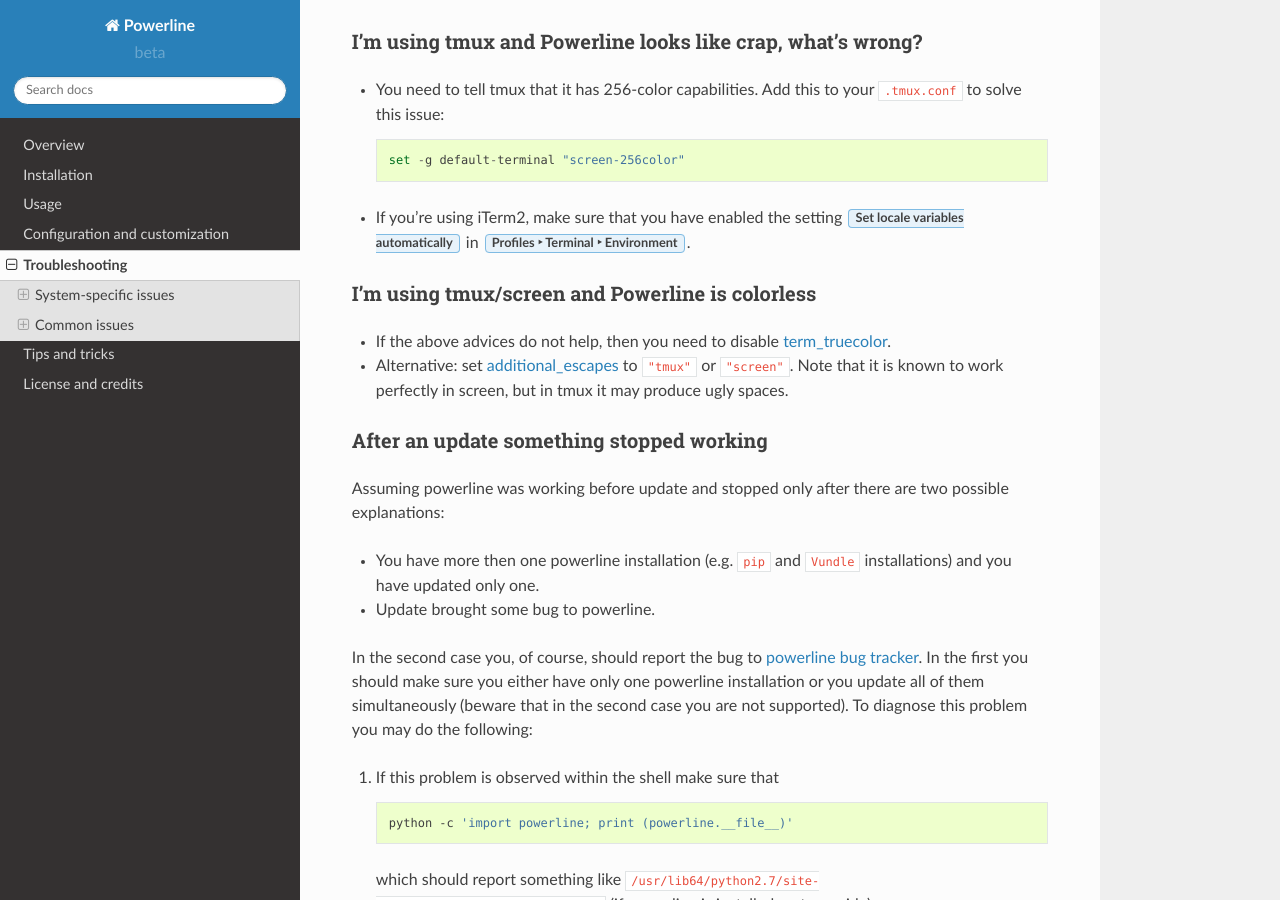
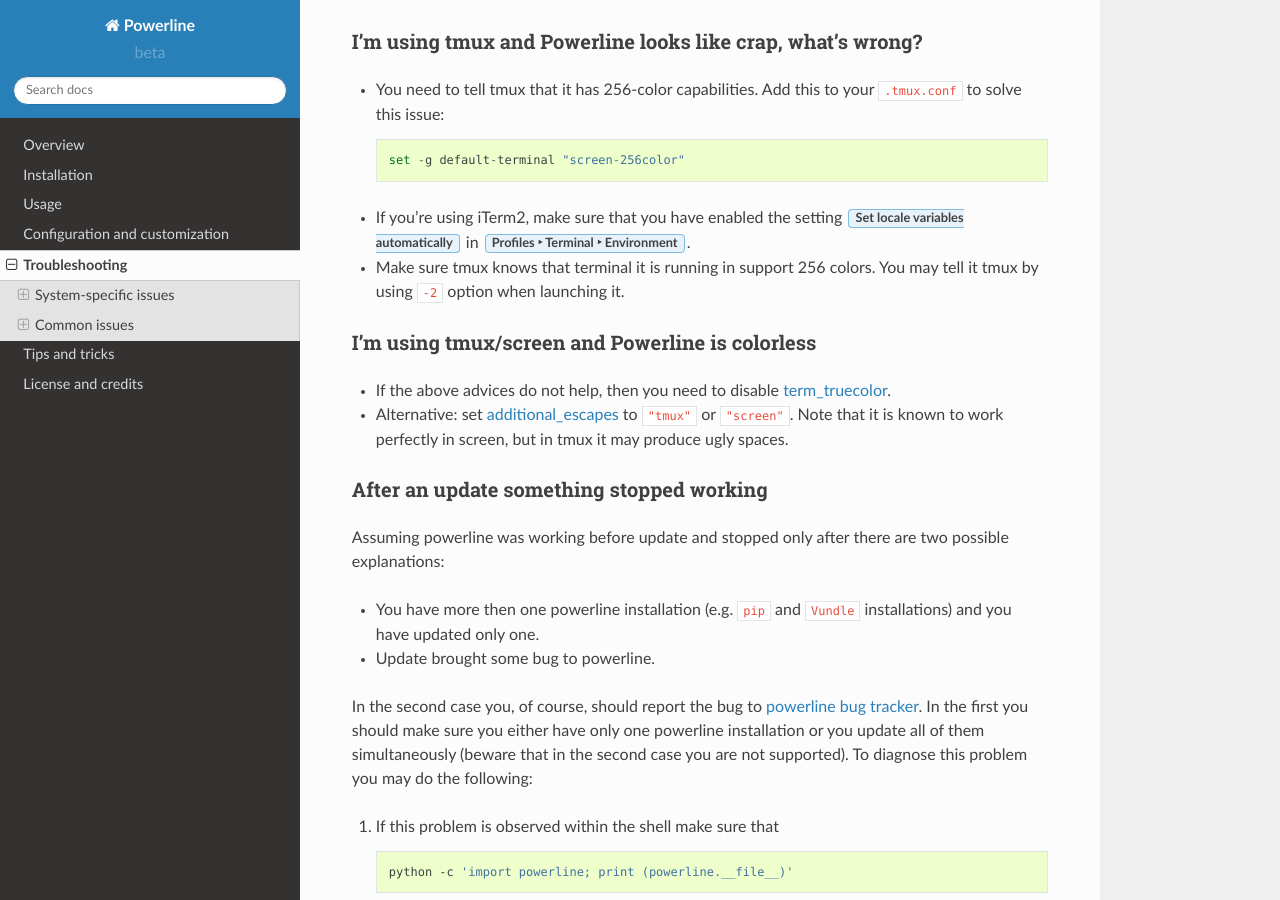
Before and after one commit to someyooyo/someyooyo, a Sphinx documentation site: the page built from docs/source/troubleshooting.rst, in a window 1280 px wide and 900 px high, scrolled down 546 px. Built offline with Sphinx 7.4.7 and the Read the Docs theme 2.0.0, drawn with Linux system fonts in a browser that asks for light colours.

Commit message:
Add note about ``tmux -2``
Closes #847

```diff
--- a/docs/source/troubleshooting.rst
+++ b/docs/source/troubleshooting.rst
@@ -20,10 +20,11 @@ I'm using tmux and Powerline looks like crap, what's wrong?
   :file:`.tmux.conf` to solve this issue::
 
     set -g default-terminal "screen-256color"
-
 * If you're using iTerm2, make sure that you have enabled the setting
-  :guilabel:`Set locale variables automatically` in :menuselection:`Profiles
-  --> Terminal --> Environment`.
+  :guilabel:`Set locale variables automatically` in :menuselection:`Profiles -->
+  Terminal --> Environment`.
+* Make sure tmux knows that terminal it is running in support 256 colors. You
+  may tell it tmux by using ``-2`` option when launching it.
 
 I’m using tmux/screen and Powerline is colorless
 ------------------------------------------------
```
